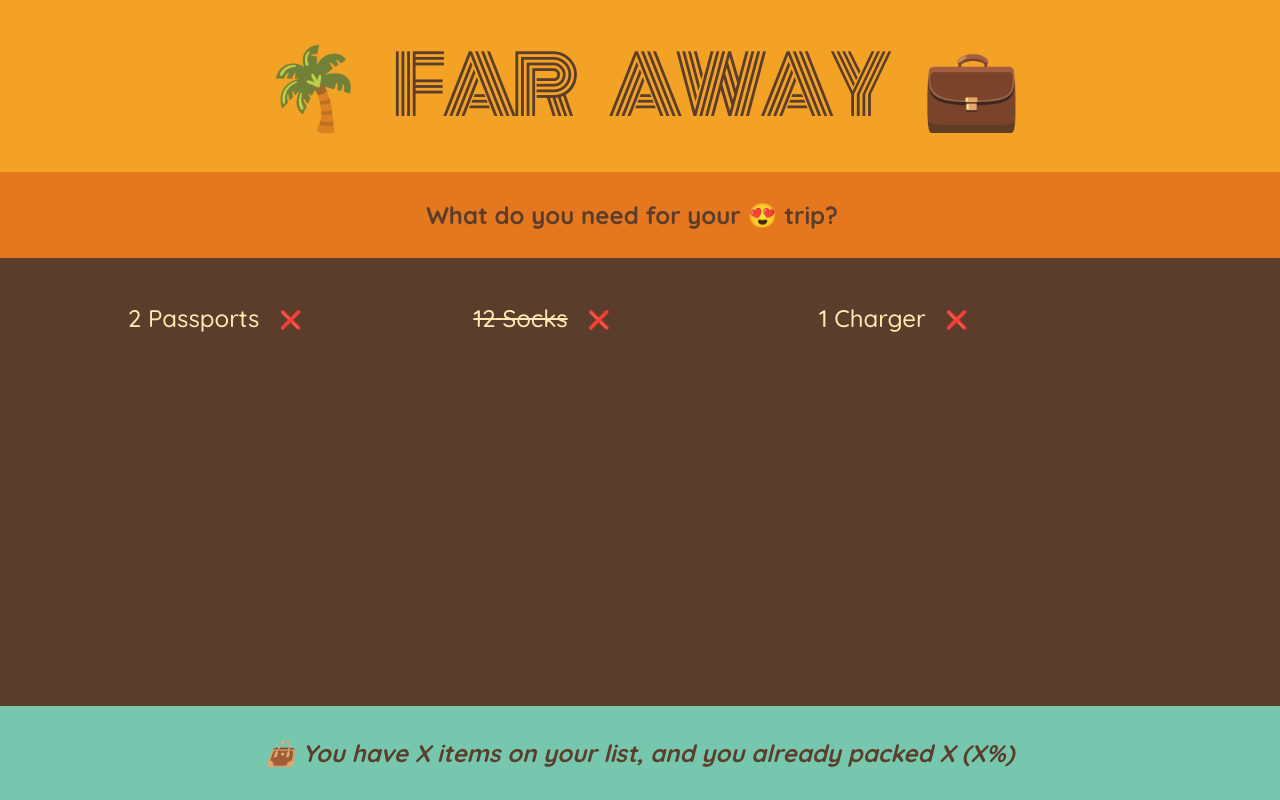
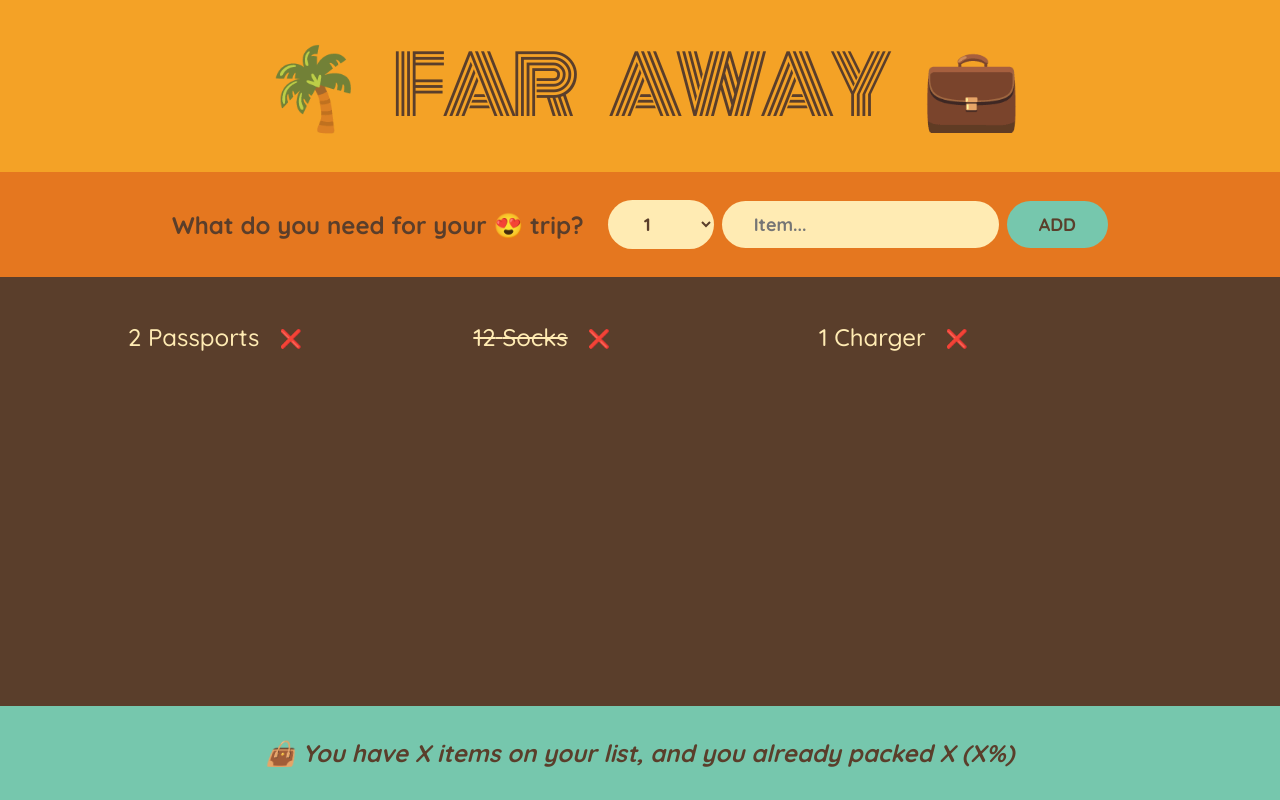
Before and after one commit to dhruvArora8053/React-Notes1, a React (Create React App) app in the folder 05-travel-list/travel-list/: page / in a window 1280 px wide. Built offline with nearby package versions, Linux system fonts and the light colour scheme.

Commit message:
handling submissions

```diff
--- a/05-travel-list/travel-list/src/App.js
+++ b/05-travel-list/travel-list/src/App.js
@@ -1,7 +1,7 @@
 const initialItems = [
   { id: 1, description: "Passports", quantity: 2, packed: false },
   { id: 2, description: "Socks", quantity: 12, packed: true },
-  { id: 2, description: "Charger", quantity: 1, packed: false },
+  { id: 3, description: "Charger", quantity: 1, packed: false },
 ];
 
 export default function App() {
@@ -20,10 +20,27 @@
 }
 
 function Form() {
+  function handleSubmit(event) {
+    event.preventDefault();
+    //as soon as the submit event happens, react will call this handleSubmit function and when it does so it will pass into the function the event object so an object with all the information about the current event
+
+    console.log(event);
+  }
+
   return (
-    <div className="add-form">
+    //we used onSubmit here because we are leveraging the power of html forms in which if we hit enter then the form will get submit
+    <form className="add-form" onSubmit={handleSubmit}>
       <h3>What do you need for your 😍 trip?</h3>
-    </div>
+      <select>
+        {Array.from({ length: 20 }, (_, i) => i + 1).map((num) => (
+          <option value={num} key={num}>
+            {num}
+          </option>
+        ))}
+      </select>
+      <input type="text" placeholder="Item..." />
+      <button>Add</button>
+    </form>
   );
 }
 
@@ -32,7 +49,7 @@
     <div className="list">
       <ul>
         {initialItems.map((item) => (
-          <Item item={item} />
+          <Item item={item} key={item.id} />
         ))}
       </ul>
     </div>
```
